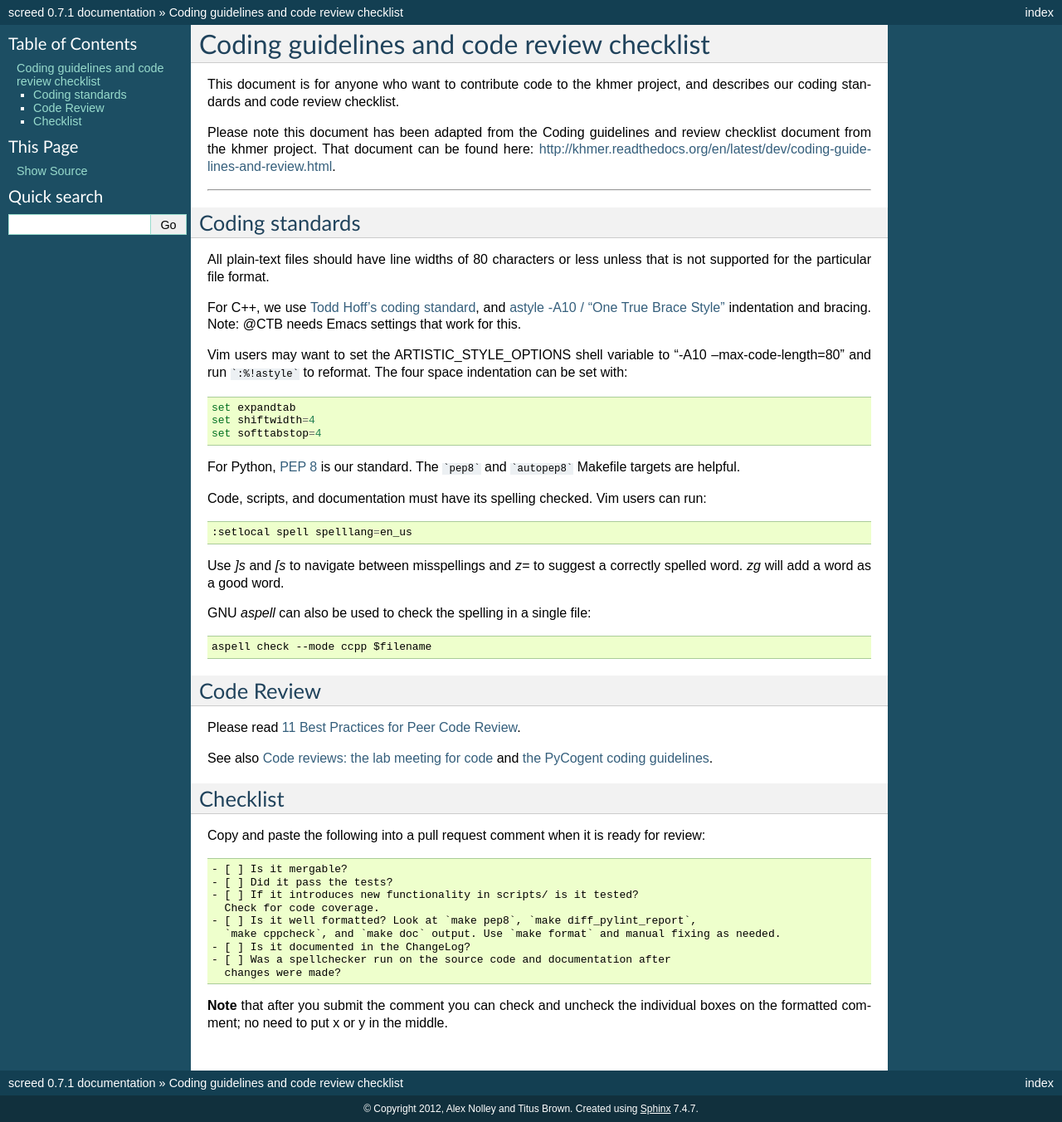
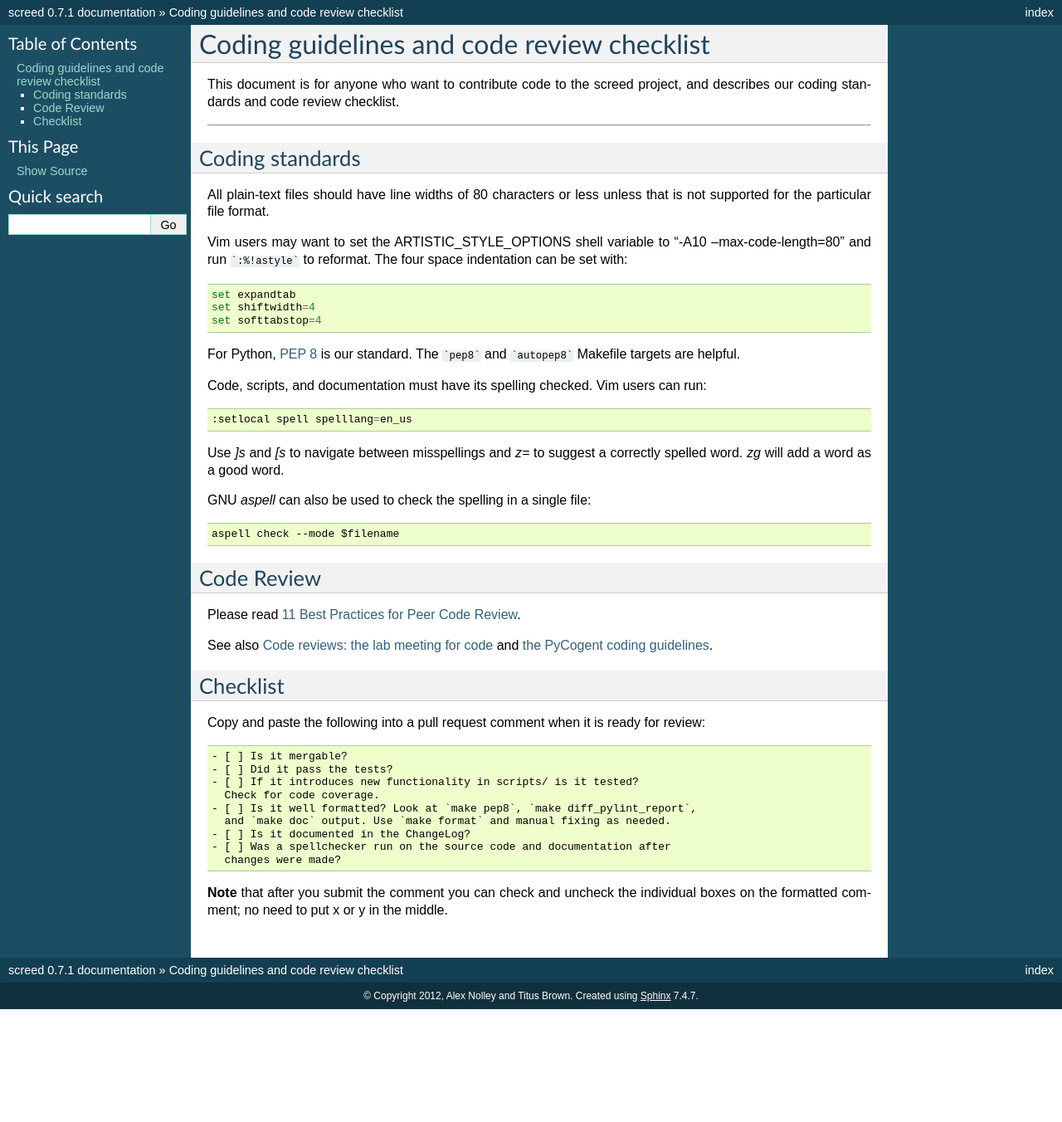
Before and after one commit to dib-lab/screed, a Sphinx documentation site: the page built from doc/dev/coding-guidelines-and-review.txt, in a window 1280 px wide. Shown: the whole page at 83% size. Built offline with Sphinx 7.4.7, drawn with Linux system fonts in a browser that asks for light colours; pages that are not in the unit, such as notebooks, are missing from menus; after the commit the page ends 1216 px from its top, so only the background shows below that.

````diff
--- a/doc/dev/coding-guidelines-and-review.txt
+++ b/doc/dev/coding-guidelines-and-review.txt
@@ -3,13 +3,8 @@
 Coding guidelines and code review checklist
 ===========================================
 
-This document is for anyone who want to contribute code to the khmer
+This document is for anyone who want to contribute code to the screed
 project, and describes our coding standards and code review checklist.
-
-Please note this document has been adapted from the Coding guidelines and
-review checklist document from the khmer project. That document can be found
-here:
-http://khmer.readthedocs.org/en/latest/dev/coding-guidelines-and-review.html.
 
 ----
 
@@ -18,12 +13,6 @@ Coding standards
 
 All plain-text files should have line widths of 80 characters or less unless
 that is not supported for the particular file format.
-
-For C++, we use `Todd Hoff's coding standard
-<http://www.possibility.com/Cpp/CppCodingStandard.html>`__, and
-`astyle -A10 / "One True Brace Style"
-<http://astyle.sourceforge.net/astyle.html>`__ indentation and
-bracing.  Note: @CTB needs Emacs settings that work for this.
 
 Vim users may want to set the ARTISTIC_STYLE_OPTIONS shell variable to "-A10
 --max-code-length=80" and run ```:%!astyle``` to reformat. The four space
@@ -46,7 +35,7 @@ correctly spelled word. `zg` will add a word as a good word.
 
 GNU `aspell` can also be used to check the spelling in a single file::
 
-        aspell check --mode ccpp $filename
+        aspell check --mode $filename
 
 Code Review
 -----------
@@ -70,7 +59,7 @@ ready for review::
    - [ ] If it introduces new functionality in scripts/ is it tested?
      Check for code coverage.
    - [ ] Is it well formatted? Look at `make pep8`, `make diff_pylint_report`,
-     `make cppcheck`, and `make doc` output. Use `make format` and manual fixing as needed.
+     and `make doc` output. Use `make format` and manual fixing as needed.
    - [ ] Is it documented in the ChangeLog?
    - [ ] Was a spellchecker run on the source code and documentation after
      changes were made?
--- a/setup.py
+++ b/setup.py
@@ -19,8 +19,10 @@ setup(name='screed',
       author='Alex Nolley, C. Titus Brown',
       author_email='ctb@msu.edu',
       url='http://github.com/ged-lab/screed/',
+      include_package_data=True,
       packages=['screed', 'screed.tests'],
-      package_data={'screed.tests': ['test.*', 'test-whitespace.fa']},
+      package_data={
+          'screed.tests': ['test.*', 'test-whitespace.fa', 'empty.fa']},
       license='BSD',
       test_suite='nose.collector',
       extras_require={'tests': ['nose >= 1.0']},
````
Also changed, not shown: doc/dev/releases.txt (+39 -14 lines), 2 other files.
